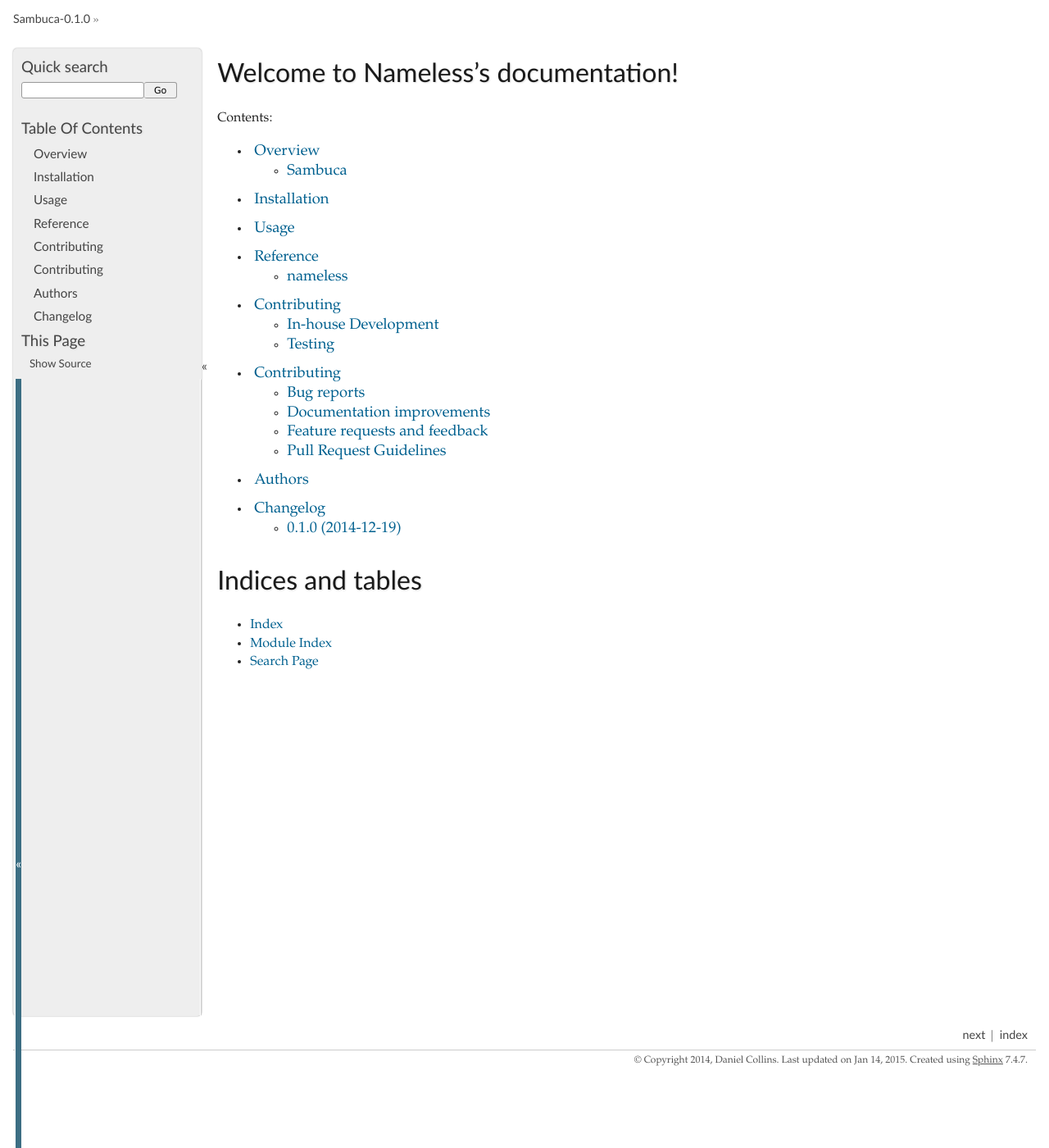
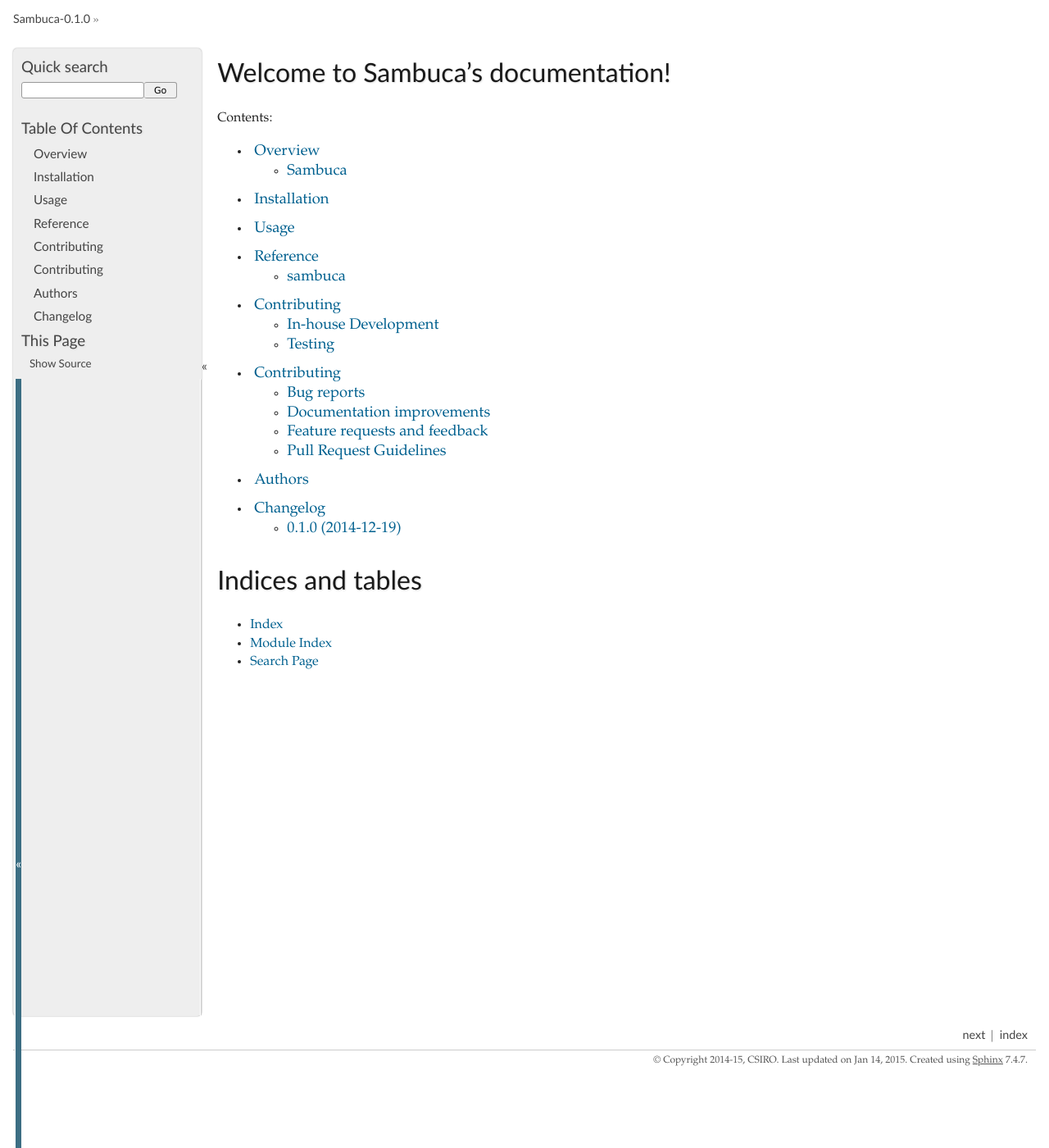
Before and after one commit to obarrilero/sambuca, a Sphinx documentation site: the page built from docs/index.rst, in a window 1280 px wide and 1400 px high. Shown: the whole window at 82% size. Built offline with Sphinx 7.4.7, drawn with Linux system fonts in a browser that asks for light colours; the version number is read from the project's files by our own code.

Commit message:
updated documentation boilerplate files in preparation for adding Sphinx documentation generation support

```diff
--- a/docs/conf.py
+++ b/docs/conf.py
@@ -18,7 +18,7 @@
 source_suffix = '.rst'
 master_doc = 'index'
 project = u'Sambuca'
-copyright = u'2014, Daniel Collins'
+copyright = u'2014-15, CSIRO'
 version = release = re.findall(
     'version="(.*)"',
     open(os.path.join(os.path.dirname(__file__), '../setup.py')).read()
--- a/docs/index.rst
+++ b/docs/index.rst
@@ -1,4 +1,4 @@
-Welcome to Nameless's documentation!
+Welcome to Sambuca's documentation!
 ======================================
 
 Contents:
--- a/docs/reference/index.rst
+++ b/docs/reference/index.rst
@@ -4,4 +4,4 @@
 .. toctree::
     :glob:
 
-    nameless*
+    sambuca*
--- a/docs/reference/nameless.rst
+++ b/docs/reference/sambuca.rst
@@ -1,5 +1,5 @@
-nameless
+sambuca
 =============================
 
-.. automodule:: nameless
+.. automodule:: sambuca
     :members:
--- a/docs/usage.rst
+++ b/docs/usage.rst
@@ -5,3 +5,7 @@
 To use Sambuca in a project::
 
 	import sambuca
+
+Or::
+
+    import sambuca as sb
```
